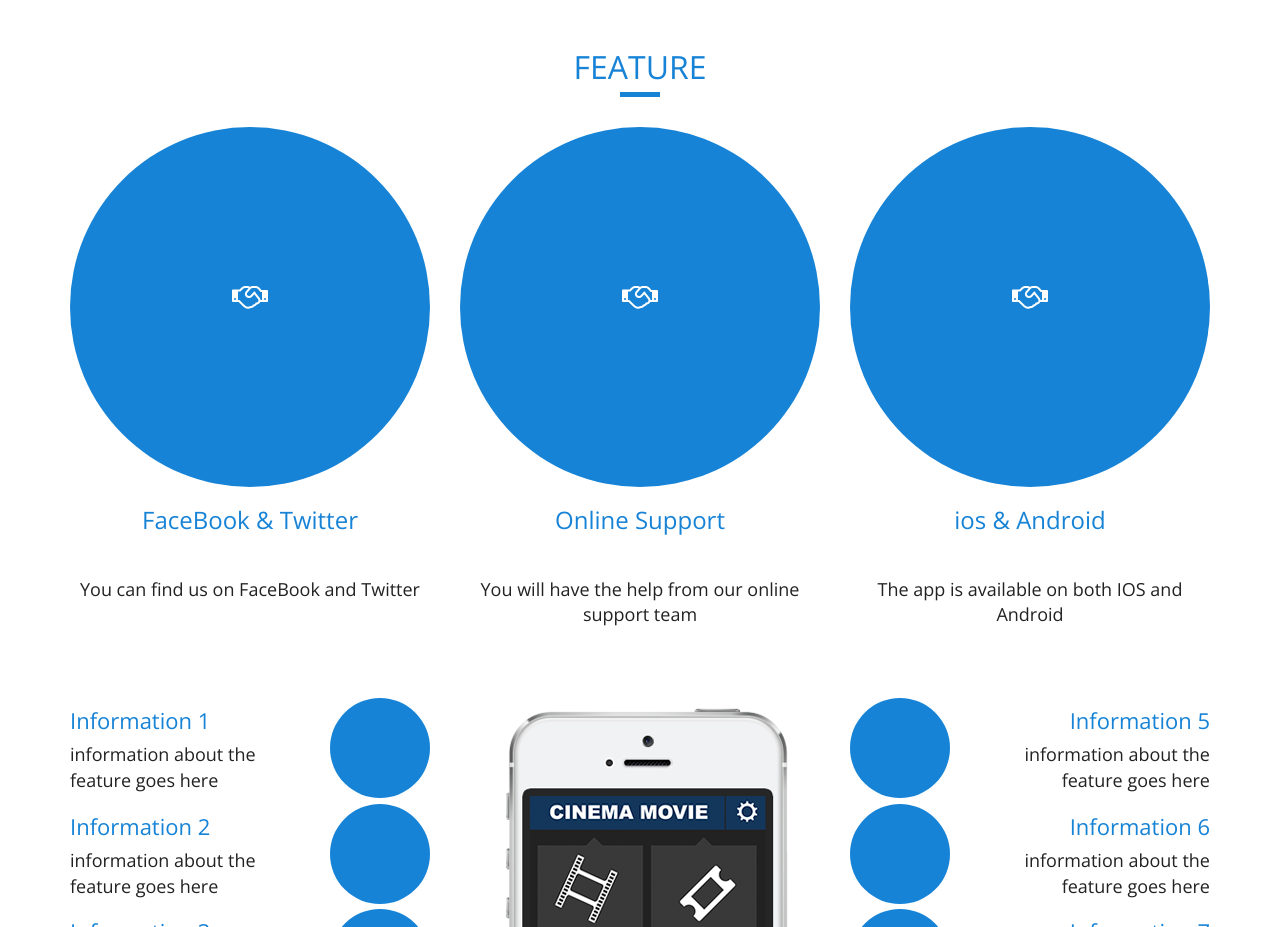
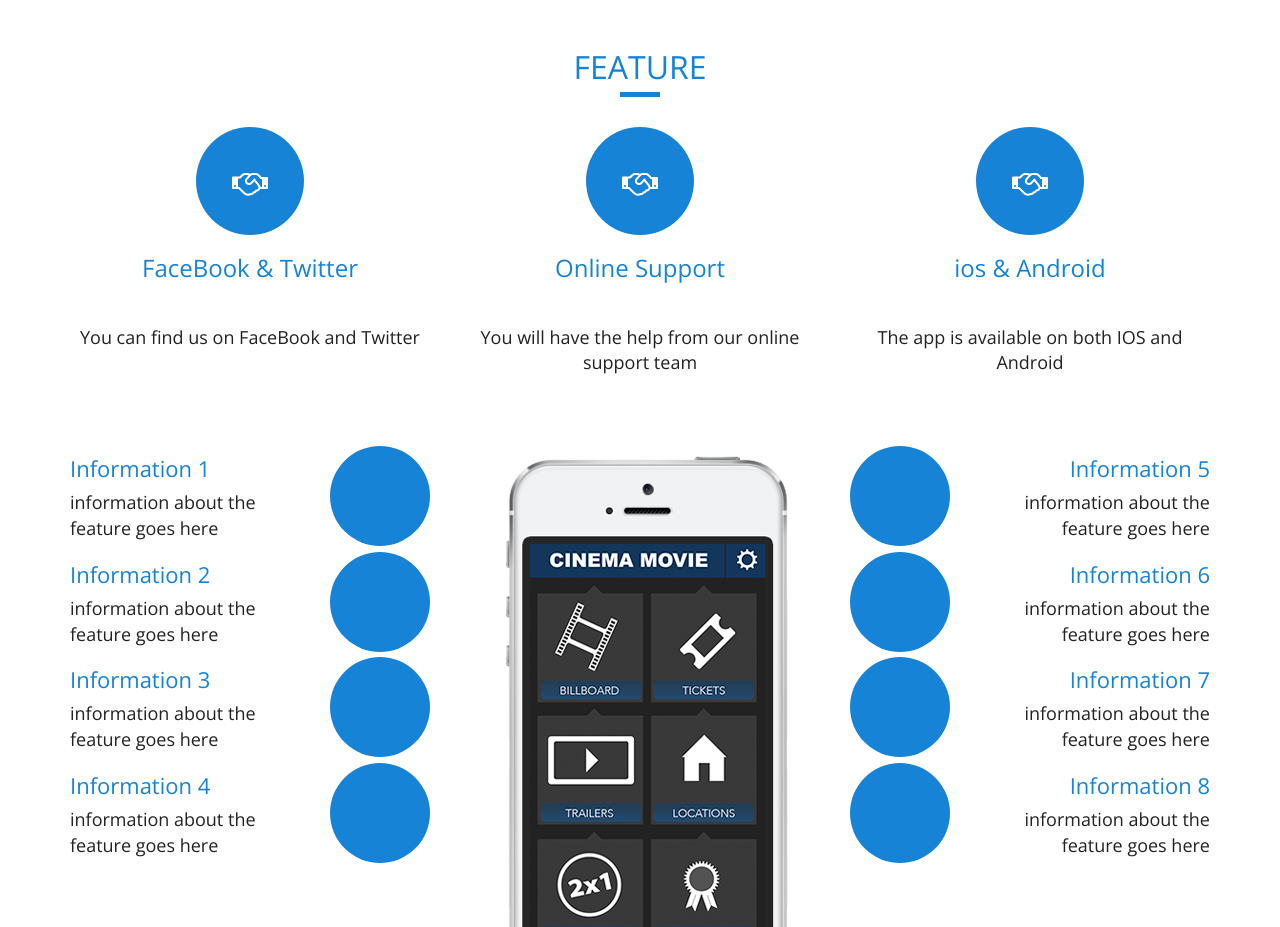
Before and after one commit to AmandaKitSam/Front-End-02, a plain HTML site: page index.html in a window 1280 px wide. Shown: the part 2560-3487 px from the top of the page. Drawn offline with nearby package versions, Linux system fonts and the light colour scheme; a web font is replaced by a local one.

```diff
--- a/css/style.css
+++ b/css/style.css
@@ -116,18 +116,24 @@ h3:after {
   color: #ffffff;
 }
 
-/* font awesome */
+/*-- font awesome --*/
 .blue-circle div i {
   font-size: 2em;
 }
 
+.large-font {
+  font-size: 34px;
+}
+
+/*-- Circle Sizes --*/
 #about .blue-circle {
   width: 18%;
   padding-bottom: 18%;
 }
 
-.large-font {
-  font-size: 34px;
+#feature .feature-big-circle {
+  width: 30%;
+  padding-bottom: 30%;
 }
 
 
--- a/index.html
+++ b/index.html
@@ -173,7 +173,7 @@
       <div class="container">
         <div class="row">
           <div class="col-sm-4">
-            <div class="blue-circle animation8">
+            <div class="blue-circle feature-big-circle animation8">
               <div>
                 <i class="fa fa-handshake-o" aria-hidden="true"></i>
               </div>
@@ -183,7 +183,7 @@
           </div>
 
           <div class="col-sm-4">
-            <div class="blue-circle animation8">
+            <div class="blue-circle feature-big-circle animation8">
               <div>
                 <i class="fa fa-handshake-o" aria-hidden="true"></i>
               </div>
@@ -193,7 +193,7 @@
           </div>
 
           <div class="col-sm-4">
-            <div class="blue-circle animation8">
+            <div class="blue-circle feature-big-circle animation8">
               <div>
                 <i class="fa fa-handshake-o" aria-hidden="true"></i>
               </div>
--- a/js/main.js
+++ b/js/main.js
@@ -2,6 +2,7 @@ $(document).ready(function() {
   $('section#screenshots a').on('click', function() {
     $('div#modal img').attr('src', $(this).attr('data-image-url'));
   });
+
 
   // ----- Navbar -----
   var nav = $('.navbar-fixed-top');
```
